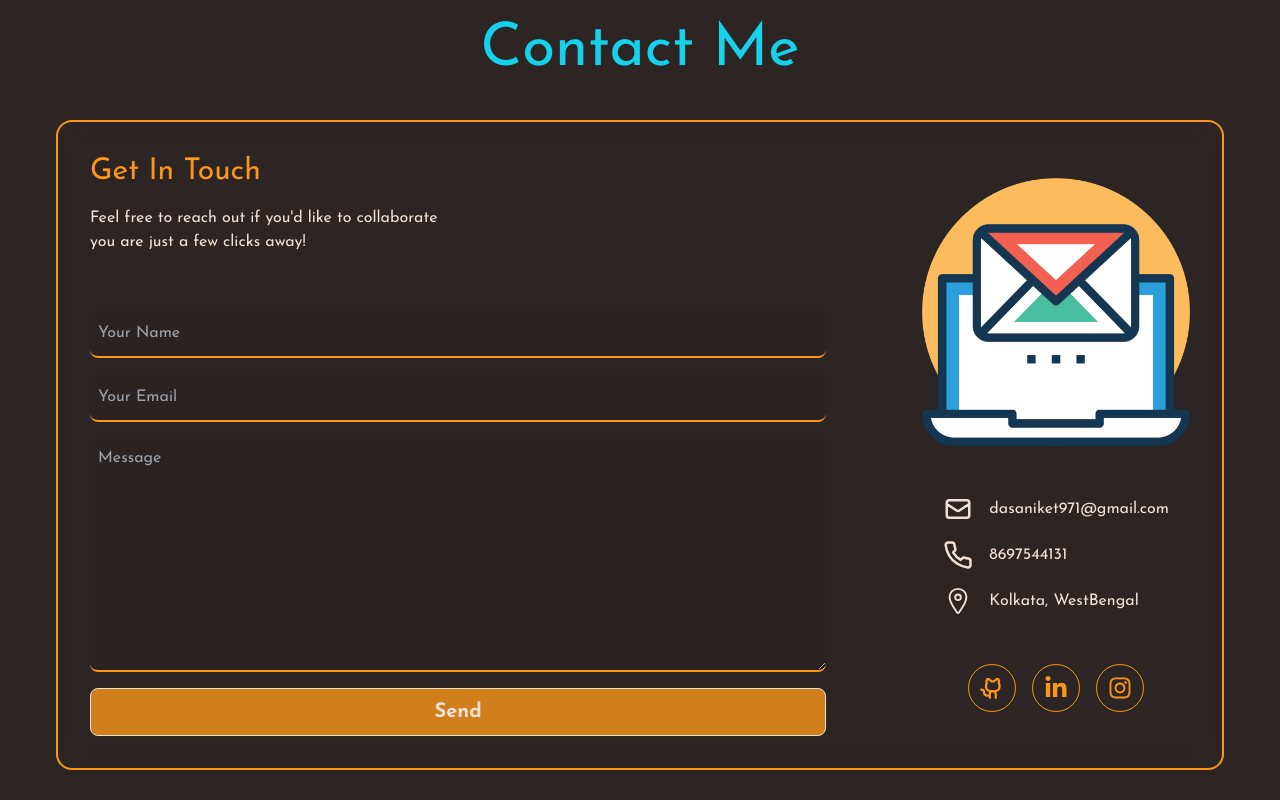
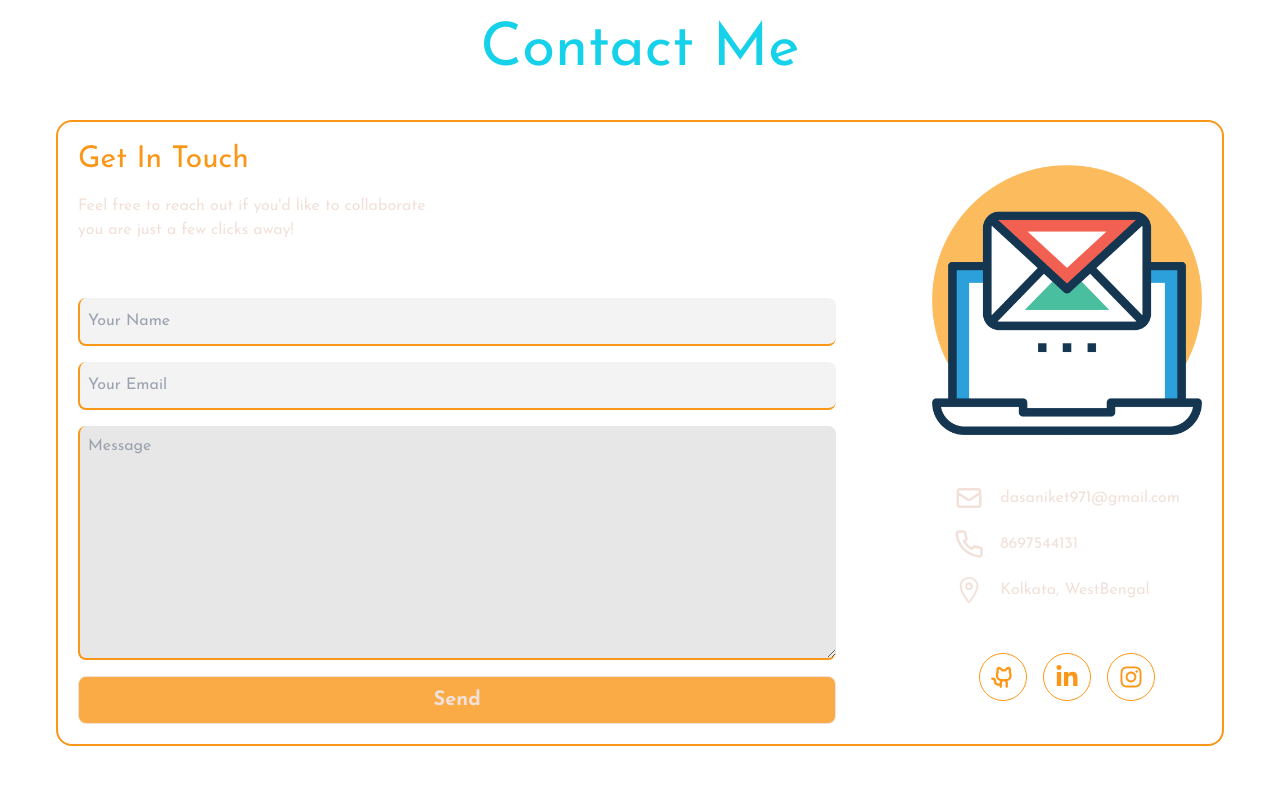
Before and after one commit to aniket00101/portfolio, a React (Vite) app: page / in a window 1280 px wide. Shown: the part 4100-4900 px from the top of the page. Built offline with nearby package versions, Linux system fonts and the light colour scheme.

Commit message:
few bug fixes

```diff
--- a/src/components/contactSection/ContactForm.jsx
+++ b/src/components/contactSection/ContactForm.jsx
@@ -41,9 +41,13 @@ const ContactForm = () => {
     <div>
       <p className="text-cyan">{success}</p>
         <form action="" className="flex flex-col gap-4 text-white mt-6" ref={form} onSubmit={sendEmail}>
-            <input type="text" name="from_name" placeholder="Your Name" required className="h-12 rounded-lg bg-black/10 px-2 border-b-2 border-orange bg-transparent focus:outline-none focus:border-orange" value={name} onChange={handleName}/>
-            <input type="email" name="from_email" placeholder="Your Email" required className="h-12 rounded-lg bg-black/10 px-2 border-b-2 border-orange bg-transparent focus:outline-none focus:border-orange" value={email} onChange={handleEmail}/>
-            <textarea type="text" name="messages" placeholder="Message" rows='9' cols='50' required className="rounded-lg bg-black/10 border-b-2 p-2 border-orange bg-transparent focus:outline-none" value={messages} onChange={handleMessages}/>
+
+            <input type="text" name="from_name" placeholder="Your Name" required className="h-12 bg-black/5 px-2 border-b-2 rounded-lg border-b-orange focus:outline-none focus:border-orange border-l-2 border-l-orange " value={name} onChange={handleName}/>
+
+            <input type="email" name="from_email" placeholder="Your Email" required className="h-12 rounded-lg bg-black/5 px-2 border-b-2 border-orange bg-transparent focus:outline-none focus:border-orange border-l-2 border-l-orange" value={email} onChange={handleEmail}/>
+
+            <textarea type="text" name="messages" placeholder="Message" rows='9' cols='50' required className="rounded-lg bg-black/10 border-b-2  p-2 border-orange bg-transparent border-l-2 border-l-orange focus:outline-none" value={messages} onChange={handleMessages}/>
+
             <button type="submit" className="w-full rounded-lg border  text-white h-12 font-bold text-xl hover:bg-orange/50 bg-orange/80 transition-all duration-500">Send</button>
         </form>
     </div>
--- a/src/components/contactSection/ContactMeMain.jsx
+++ b/src/components/contactSection/ContactMeMain.jsx
@@ -6,7 +6,7 @@ const ContactMeMain = () => {
   return (
     <div id="contact" className="max-w-[1200px] mx-auto items-center justify-center mt-[100px] px-4">
         <h2 className="text-6xl text-cyan mb-10 text-center">Contact Me</h2>
-        <div className="flex justify-between gap-24 border-[2px] backdrop-blur-md border-orange p-8 rounded-2xl lg:flex-row sm:flex-col">
+        <div className="flex justify-between gap-24 border-[2px] backdrop-blur-[30px] border-orange p-5 rounded-2xl lg:flex-row sm:flex-col">
             <ContactMeleft />
             <ContactMeright />
         </div>
--- a/src/components/heroSection/HeroGradient.jsx
+++ b/src/components/heroSection/HeroGradient.jsx
@@ -3,15 +3,13 @@ import React from 'react'
 export const HeroGradient = () => {
   return (
     <div>
-        {/* <div className="shadow-cyanMediumShadow absolute top-0 right-[400px] animate-pulse"></div> */}
+        <div className="shadow-cyanMediumShadow absolute top-[300px] right-0 animate-pulse opacity-65"></div>
 
-        {/* <div className="shadow-orangeMediumShadow absolute top-[400px] right-0 animate-pulse"></div> */}
+        <div className="shadow-cyanMediumShadow absolute top-[700px] right-0 animate-pulse opacity-65"></div>
 
-        {/* <div className="shadow-cyanMediumShadow absolute top-[500px] right-0 animate-pulse"></div> */}
+        <div className="shadow-cyanMediumShadow absolute top-0 left-0 opacity-65"></div>
 
-        {/* <div className="shadow-cyanMediumShadow absolute top-[200px] left-0 opacity-80"></div> */}
-
-        {/* <div className="shadow-orangeMediumShadow absolute top-[500px] left-0 opacity-80 animate-pulse"></div> */}
+        <div className="shadow-cyanMediumShadow absolute top-[300px] left-0 opacity-65 animate-pulse"></div>
     </div>
   )
 }
--- a/src/index.css
+++ b/src/index.css
@@ -3,6 +3,6 @@
 @tailwind components;
 @tailwind utilities;
 
-body {
+/* body {
   @apply bg-darkBrown;
-}
+} */
--- a/tailwind.config.js
+++ b/tailwind.config.js
@@ -11,21 +11,6 @@ export default {
       "2xl": "1536px",
     },
     colors: {
-      /* brown: "#53423e",
-      lightBrown: "#645550",
-      darkBrown: "#2d2421",
-      black: "#1e1917",
-      white: "#f1e1d9",
-      cyan: "#5fcfdd",
-      lightCyan: "#88e5f0",
-      darkCyan: "#009fb3",
-      orange: "#f0a94f",
-      lightOrange: "#fac27b",
-      darkOrange: "#d28422",
-      grey: "#626965",
-      lightGrey: "#8a938e",
-      darkGrey: "#3f4441",
-       */
       brown: "#53423e",
       hex: "#1A2238",
       lightBrown: "#645550",
@@ -50,6 +35,11 @@ export default {
         cyanMediumShadow: "10px 10px 200px 150px rgba(94, 206, 220, 0.5)",
         orangeBigShadow: "10px 10px 10000px 500px rgba(240, 169, 79, 0.3)",
         orangeMediumShadow: "10px 10px 2000px 150px rgba(240, 169, 79, 0.5)",
+        purpleMediumShadow: '0 0 20px 6px rgba(150, 100, 250, 0.7)',
+        pinkMediumShadow: '0 0 25px 8px rgba(255, 100, 180, 0.8)',
+        blueMediumShadow: '0 0 22px 7px rgba(70, 130, 255, 0.75)',
+        indigoMediumShadow: '0 0 18px 5px rgba(90, 90, 200, 0.8)',
+        magentaMediumShadow: '0 0 28px 10px rgba(230, 50, 170, 0.8)',
       },
     },
     fontFamily: {
```
